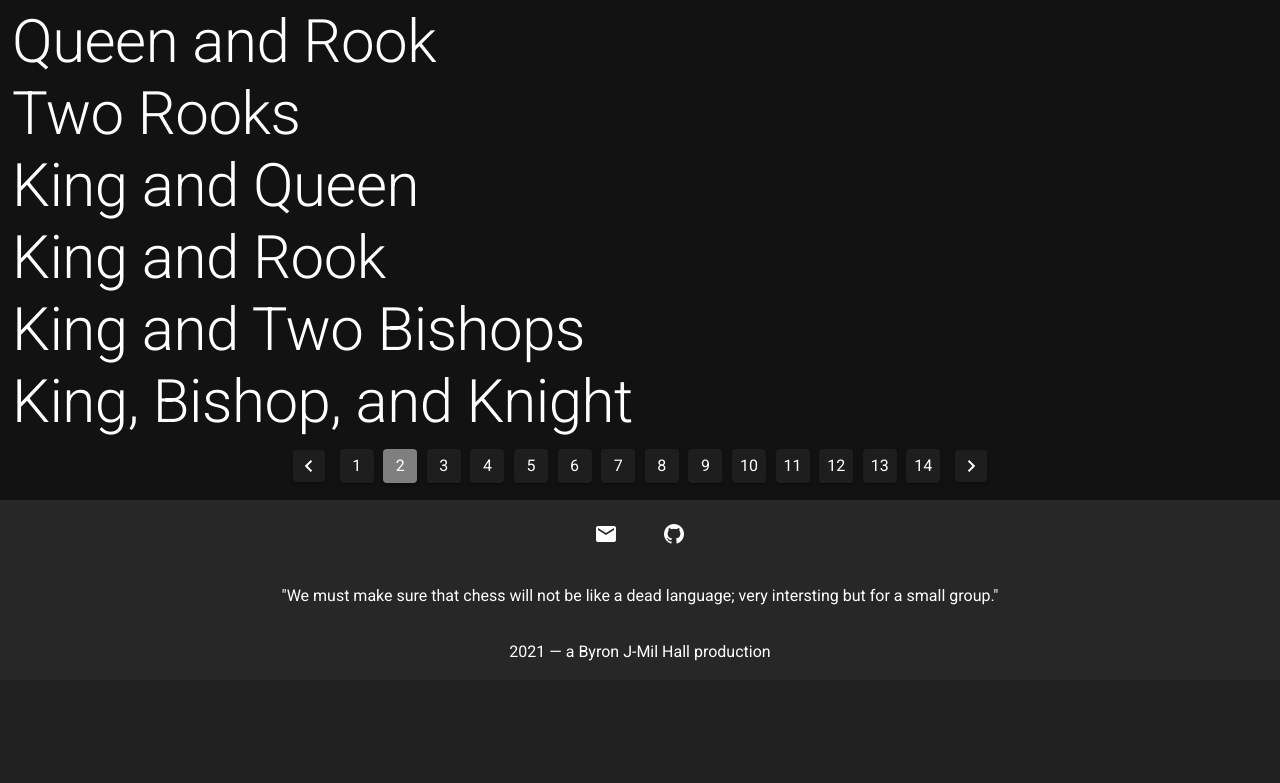
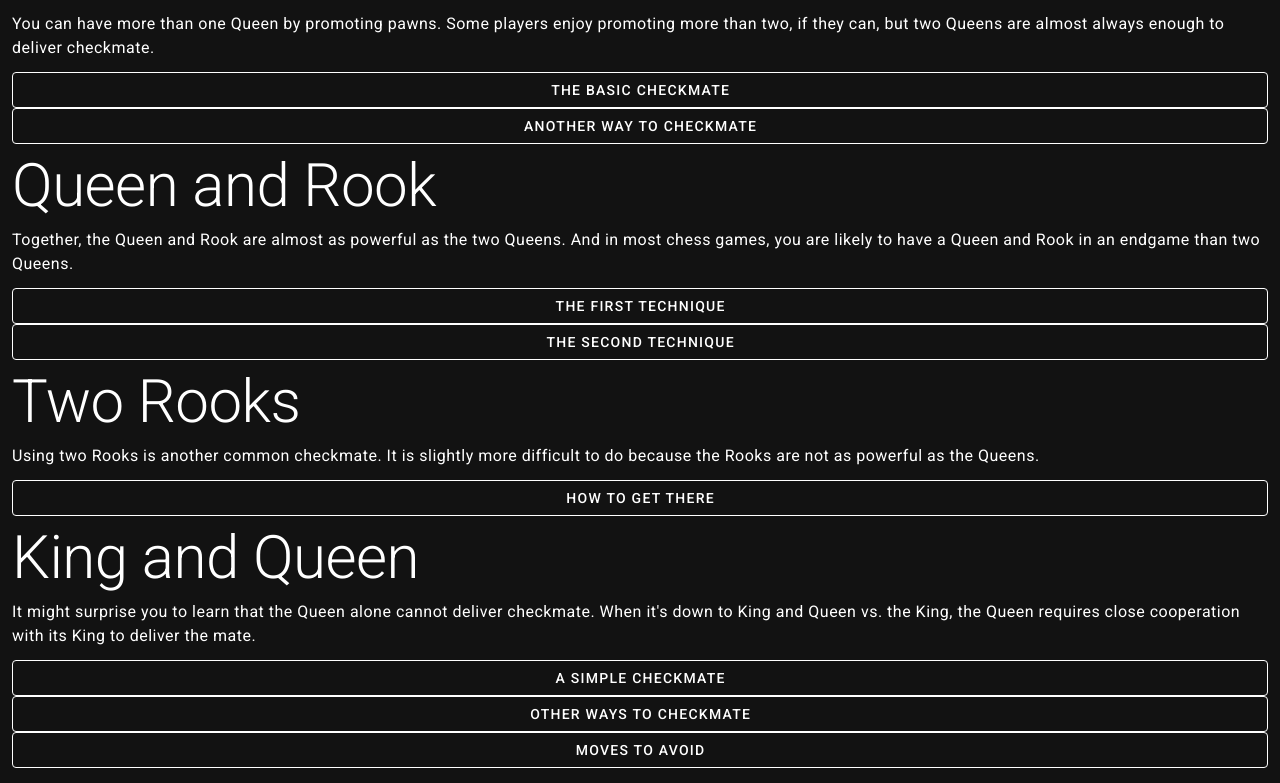
Before and after one commit to napoleon-commits/SelmaChessApp, a Vue app: page /elementary-checkmates in a window 1280 px wide. Shown: the part 376-1159 px from the top of the page. Before the commit the page ends 1056 px from the top, so only its background shows below. Built offline with nearby package versions, Linux system fonts and the light colour scheme.

Commit message:
added layout for ElementaryCheckmates component

```diff
--- a/src/components/ElementaryCheckmates.vue
+++ b/src/components/ElementaryCheckmates.vue
@@ -10,19 +10,82 @@
             <div class="text-xl-h2 text-lg-h2 text-md-h3 text-sm-h4 text-h5 mb-3">
                 {{object.header}}
             </div>
+            <div class="text-body-1 my-3">
+                {{object.body}}
+            </div>
+            <div v-for="item in object.buttons" :key="item.buttonText">
+                <v-dialog>
+                    <template v-slot:activator="{ on, attrs }">
+                        <v-btn
+                            v-bind="attrs"
+                            v-on="on"
+                            block
+                            :class="btnClass"
+                            outlined
+                        >
+                            <span :style="`color: ${textColor}`">{{item.buttonText}}</span>
+                        </v-btn>
+                    </template>
+                    <v-list>
+                    <v-list-item>
+                        <v-list-item-title class="text-wrap">
+                            <DynamicChessBoard
+                                :moves="item.moves"
+                                v-if="item.moves"
+                            />
+                        </v-list-item-title>
+                    </v-list-item>
+                    </v-list>
+                </v-dialog>
+            </div>
         </div>
     </div>
 </template>
 
 <script>
 import ElementaryCheckmatesText from '@/static/ElementaryCheckmatesText';
+import DynamicChessBoard from '@/components/subcomponents/DynamicChessBoard';
 
 export default {
     name: 'ElementaryCheckmates',
+    components: {
+        DynamicChessBoard,
+    },
     data(){
         return {
             ElementaryCheckmatesText,
         };
+    },
+    computed: {
+        textColor(){
+            if(this.$vuetify.theme.dark){
+                return '#FFF';
+            }
+                return 'rgba(0,0,0,0.87)';
+        },
+        btnClass(){
+            const {red, green, blue} = this.$store.state.customColor;
+            if(red==127 && green==127 && blue==127){
+                return 'btn-default';
+            }
+            if(red==70 && green==165 && blue==81){
+                return 'btn-dallas-county';
+            }
+            if(red==155 && green==221 && blue==255){
+                return 'btn-selma';
+            }
+            if(red==255 && green==5 && blue==5){
+                return 'btn-southside';
+            }
+            if(red==0 && green==110 && blue==156){
+                return 'btn-keith';
+            }
+            return '';
+        },
+        customColor(){
+            const {red, green, blue} = this.$store.state.customColor;
+            return `rgb(${red},${green},${blue})`
+        },
     },
 }
 </script>
--- a/src/static/ElementaryCheckmatesText.js
+++ b/src/static/ElementaryCheckmatesText.js
@@ -11,24 +11,117 @@ export default {
     items: [
         {
             header: 'Two Queens',
+            body: `
+                You can have more than one Queen by promoting pawns. Some players enjoy promoting more than two,
+                if they can, but two Queens are almost always enough to deliver checkmate.
+            `,
+            buttons: [
+                {
+                    buttonText: `The Basic Checkmate`,
+                    moves: [
+                        '....................k...Q........Q..............................',
+                        '.................Q..k...Q.......................................',
+                        '...........k.....Q......Q.......................................',
+                        '........Q..k.....Q..............................................',
+                        '....k...Q........Q..............................................',
+                        '.Q..k...Q.......................................................',
+                    ]
+                },
+                {
+                    buttonText: `Another Way to Checkmate`,
+                    moves: [
+                        '.........................Q...........k....Q.....................',
+                        '............................Q........k....Q.....................',
+                        '............................Q.........k...Q.....................',
+                        '............................Q.........k.......Q.................',
+                    ]
+                },
+            ],
         },
         {
             header: 'Queen and Rook',
+            body: `
+                Together, the Queen and Rook are almost as powerful as the two Queens. And in most chess games,
+                you are likely to have a Queen and Rook in an endgame than two Queens.
+            `,
+            buttons: [
+                {
+                    buttonText: `The First Technique`,
+                },
+                {
+                    buttonText: `The Second Technique`,
+                },
+            ],
         },
         {
             header: 'Two Rooks',
+            body: `
+                Using two Rooks is another common checkmate.
+                It is slightly more difficult to do because the Rooks are not as powerful as the Queens.
+            `,
+            buttons: [
+                {
+                    buttonText: 'How to Get There',
+                }
+            ],
         },
         {
             header: 'King and Queen',
+            body: `
+                It might surprise you to learn that the Queen alone cannot deliver checkmate.
+                When it's down to King and Queen vs. the King,
+                the Queen requires close cooperation with its King to deliver the mate.
+            `,
+            buttons: [
+                {
+                    buttonText: 'A Simple Checkmate',
+                },
+                {
+                    buttonText: 'Other Ways to Checkmate',
+                },
+                {
+                    buttonText: 'Moves to Avoid',
+                },
+            ],
         },
         {
             header: 'King and Rook',
+            body: `
+                Mating with a Rook is somewhat more challenging than mating with a Queen,
+                although many players prefer this mate because there are fewer possibilities for a stalemate.
+            `,
+            buttons: [
+                {
+                    buttonText: 'The Basic Checkmate',
+                }
+            ]
         },
         {
             header: 'King and Two Bishops',
+            body: `
+                A checkmate with two Bishops does not occur often. If it does, you will fid that patience is required.
+                The first step is to force the King toward any edge of the board and then toward any corner.
+            `,
+            buttons: [
+                {
+                    buttonText: 'How to Get There'
+                }
+            ],
         },
         {
             header: 'King, Bishop, and Knight',
+            body: `
+                Of all the checkmates on this page, the checkmate with a King, Bishop, and Knight is the most complex.
+                It is so difficult
+                that some masters have failed to deliver the checkmate within the 50-move limit rule.
+                (The U.S. Chess Federation rule book states that the result of a game is a draw if,
+                after 50 consecutive moves by each player, there have been no captures or pawn moves.)
+            `,
+            buttons: [
+                {
+                    buttonText: 'How to Get There'
+                }
+            ]
         },
     ],
 }
```
